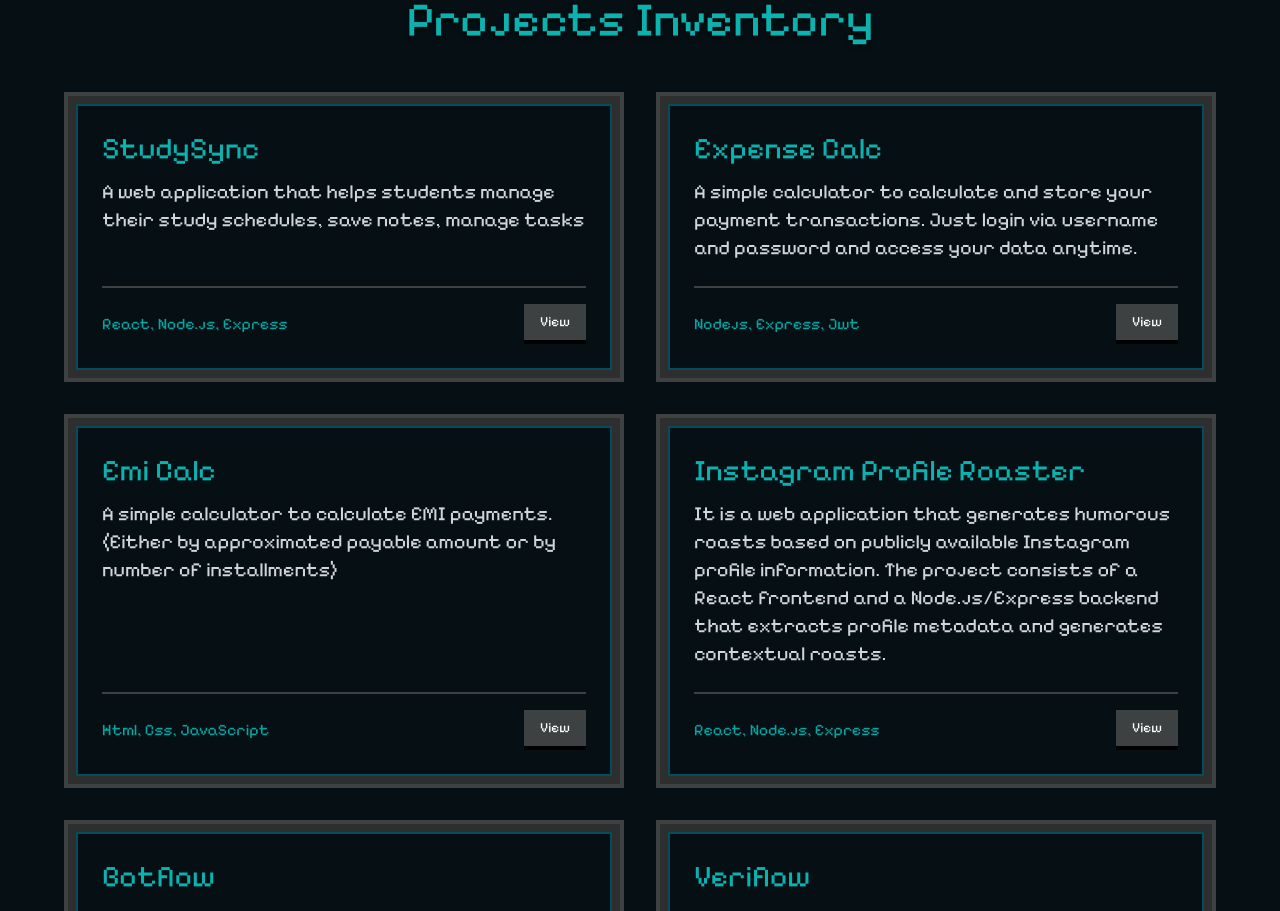
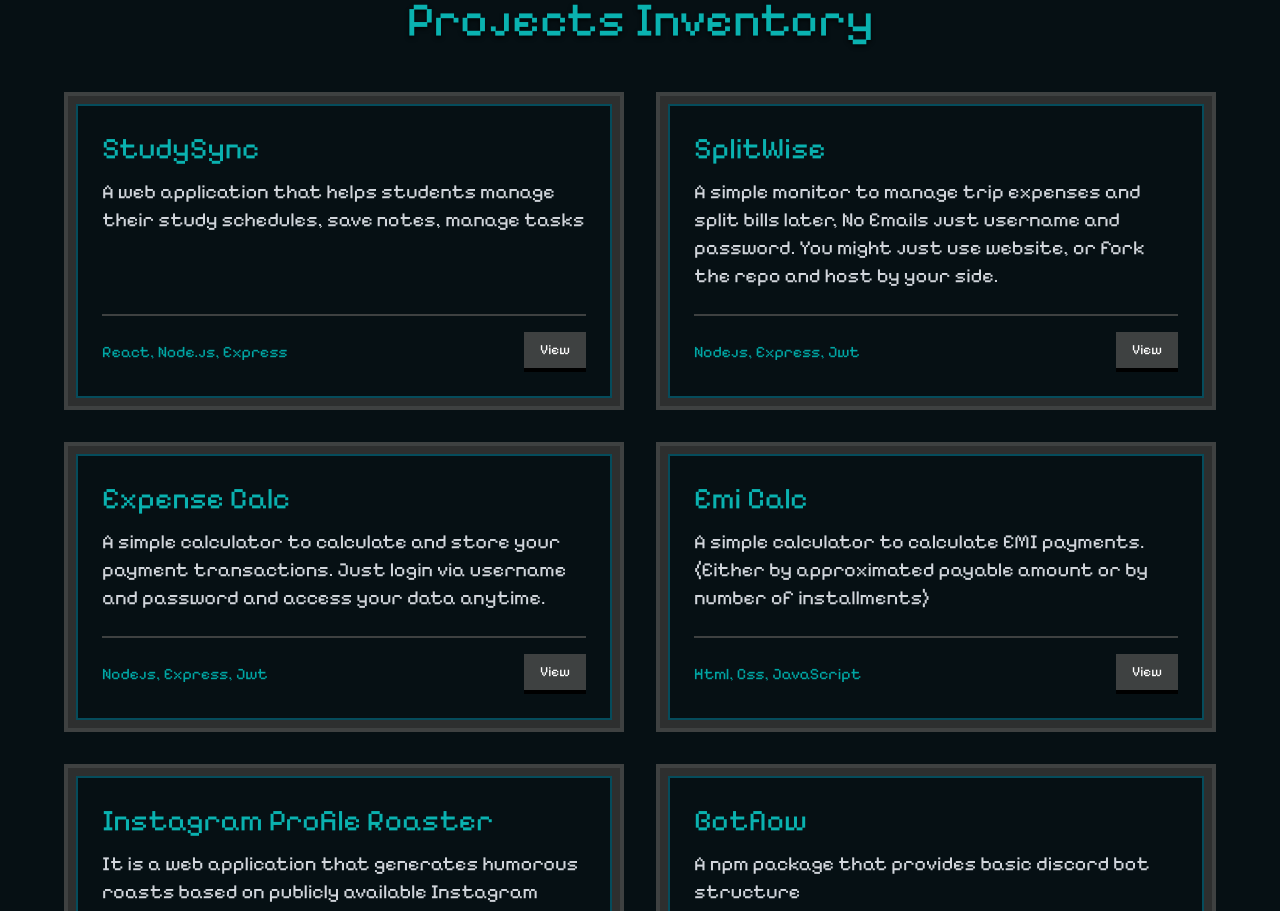
Before and after one commit to ayushs206/portfolio, a React (Vite) app: page / in a window 1280 px wide. Shown: the part 2840-3751 px from the top of the page. Built offline with nearby package versions, Linux system fonts and the light colour scheme.

Commit message:
feat: Add SplitWise project to the portfolio projects list

```diff
--- a/src/components/sections/Projects.jsx
+++ b/src/components/sections/Projects.jsx
@@ -3,6 +3,7 @@ import { Link } from "react-router-dom";
 export default function Projects() {
   const projects = [
     { title: 'StudySync', desc: 'A web application that helps students manage their study schedules, save notes, manage tasks', tech: 'React, Node.js, Express', link: "https://studysync.ayushsingla.dev" },
+    { title: 'SplitWise', desc: 'A simple monitor to manage trip expenses and split bills later, No Emails just username and password. You might just use website, or fork the repo and host by your side.', tech: 'Nodejs, Express, Jwt', link: "https://splitwise.ayushsingla.dev" },
     { title: 'Expense Calc', desc: 'A simple calculator to calculate and store your payment transactions. Just login via username and password and access your data anytime.', tech: 'Nodejs, Express, Jwt', link: "https://exp.ayushsingla.dev" },
     { title: 'Emi Calc', desc: 'A simple calculator to calculate EMI payments. (Either by approximated payable amount or by number of installments)', tech: 'Html, Css, JavaScript', link: "https://emi.ayushsingla.dev" },
     { title: 'Instagram Profile Roaster', desc: 'It is a web application that generates humorous roasts based on publicly available Instagram profile information. The project consists of a React frontend and a Node.js/Express backend that extracts profile metadata and generates contextual roasts.', tech: 'React, Node.js, Express', link: "https://github.com/ayushs206/ig-profile-roaster" },
```
